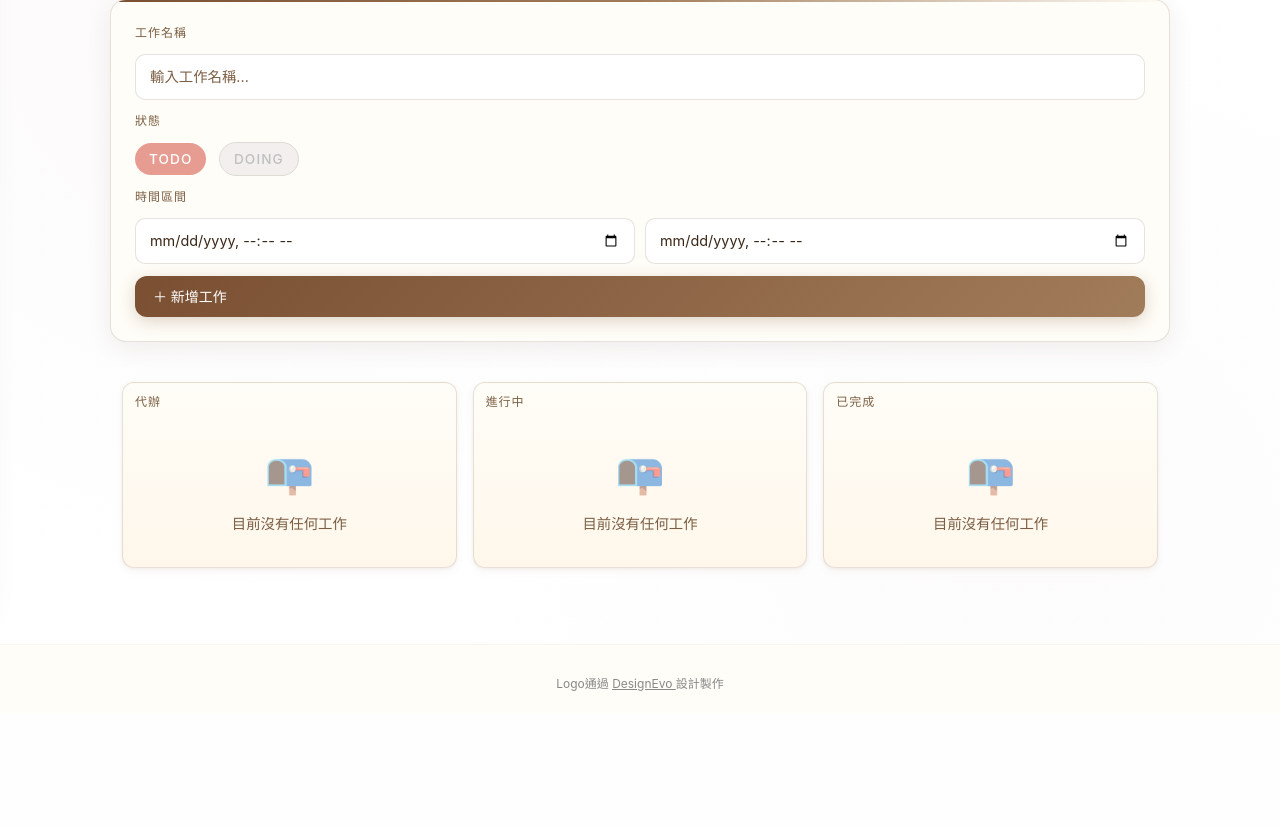
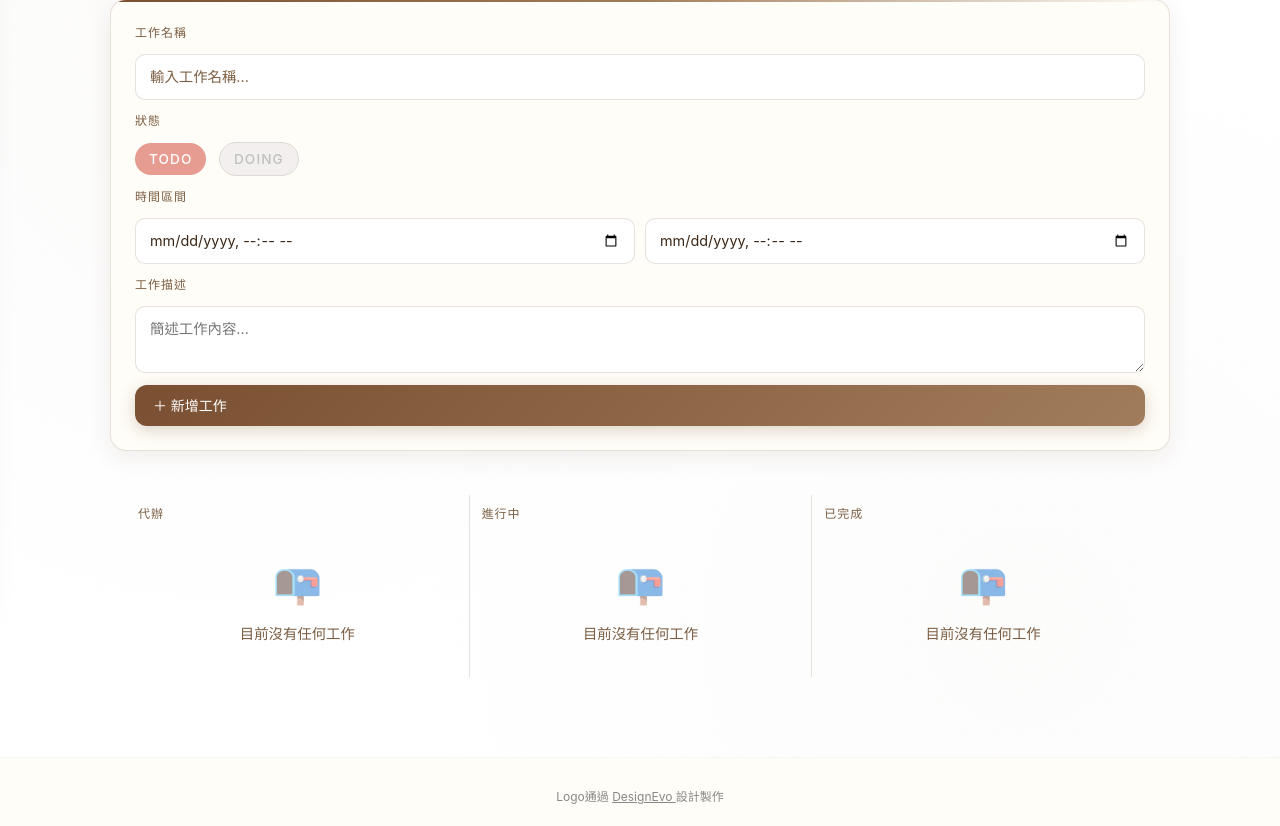
Before and after one commit to Zhuang-Day/WorkPlanManager, a Flask app: page / in a window 1280 px wide. Shown: the part 181-1007 px from the top of the page. Before the commit the page ends 872 px from the top, so only its background shows below. Run offline with Flask 3, Linux system fonts and the light colour scheme; data that the repository does not hold is empty; some libraries are stand-ins or nearby versions.

Commit message:
feat: allow entering task descriptions in task list, update UI accordingly

```diff
--- a/routes/index.py
+++ b/routes/index.py
@@ -48,6 +48,8 @@ def add():
         return "CSRF 驗證失敗", 403
 
     title = request.form.get("title")
+    status = request.form.get("status")
+    description = request.form.get("description")
     if not title:
         session["error"] = "title 不可為空"
         return redirect("/")
@@ -70,8 +72,8 @@ def add():
     conn, cursor = get_cursor()
     try:
         cursor.execute(
-            "INSERT INTO tasks (title, start_at, end_at) VALUES (%s, %s, %s);",
-            (title, start_at, end_at),
+            "INSERT INTO tasks (title, start_at, end_at, status,description) VALUES (%s, %s, %s, %s, %s);",
+            (title, start_at, end_at, status, description),
         )
         conn.commit()
     except Exception as e:
--- a/static/css/components/cards.css
+++ b/static/css/components/cards.css
@@ -14,31 +14,40 @@
 .task-container {
     display: grid;
     grid-template-columns: repeat(auto-fit, minmax(250px, 1fr));
-    gap: 16px;
-    padding: 12px;
-    border-radius: 8px;
+    gap: 12px;
+    /* 欄之間間距 */
+    padding: 16px;
+    background-color: var(--bg-task-column);
 }
 
 .task-column {
-    background: linear-gradient(to bottom, var(--bg-surface), var(--bg-task-column));
-    border: 1px solid var(--border);
-    /* 柔和邊框 */
     padding: 12px;
-    border-radius: 12px;
-    /* 圓角略增 */
     display: flex;
     flex-direction: column;
-    gap: 14px;
-    box-shadow:
-        0 1px 3px rgba(141, 103, 72, 0.08),
-        /* 接觸感 */
-        0 4px 8px rgba(141, 103, 72, 0.05);
-    /* 浮起感 */
+    gap: 12px;
+    /* 僅在左側加分隔線（除了第一欄） */
+    border-left: 1px solid var(--border);
+}
+
+.task-column:first-child {
+    border-left: none;
+    /* 第一欄不需要左邊線 */
 }
 
 /* ══════════════════════════════════════
    TASK CARD
    ────────────────────────────────────── */
+.task-container {
+    display: grid;
+    grid-template-columns: repeat(auto-fit, minmax(250px, 1fr));
+    gap: 0;
+    /* 不需要 gap，靠邊框區分 */
+    padding: 16px;
+    border-radius: 12px;
+    background-color: var(--bg-container);
+    /* 外框 */
+}
+
 .task-item {
     position: relative;
     display: flex;
@@ -47,14 +56,15 @@
     background: var(--bg-card);
     padding: 20px 22px;
     border-radius: var(--radius-card);
-    border: 1px solid var(--border);
-    box-shadow: var(--shadow-card);
+    border: 1px solid rgba(0, 0, 0, 0.08);
+    /* 調淡邊框 */
+    box-shadow: 0 2px 4px rgba(0, 0, 0, 0.05);
+    /* 輕微陰影 */
     transition: all 0.25s ease;
     overflow: hidden;
 }
 
 .task-item::after {
-    content: '';
     position: absolute;
     left: 0;
     top: 16px;
@@ -70,7 +80,7 @@
     transform: translateY(-3px);
     background: var(--bg-card-hover);
     border-color: var(--accent-1-20);
-    box-shadow: var(--shadow-hover), 0 0 0 1px var(--accent-1-08);
+    box-shadow: 0 4px 8px rgba(0, 0, 0, 0.08), 0 0 0 1px var(--accent-1-08);
 }
 
 .task-item:hover::after {
--- a/static/css/components/forms.css
+++ b/static/css/components/forms.css
@@ -24,7 +24,8 @@
 
 /* ── Inputs ── */
 .task-form input[type="text"],
-.task-form input[type="datetime-local"] {
+.task-form input[type="datetime-local"],
+.task-form textarea {
     padding: 11px 14px;
     background: var(--bg-input);
     border: 1px solid var(--border);
--- a/static/js/confirm_delete.js
+++ b/static/js/confirm_delete.js
@@ -1,10 +1,9 @@
 document.addEventListener("click", (event) => {
     const target = event.target;
-    // 判斷點擊的是否是刪除按鈕，且位於 .delete-form 表單中
-    if (target.matches(".delete-form button[type='submit']")) {
+    if (target.matches("button.btn-danger[type='submit']")) {
         const confirmed = confirm("確定要刪除？");
         if (!confirmed) {
-            event.preventDefault(); // 阻止表單送出
+            event.preventDefault();
         }
     }
 });
--- a/templates/index.html
+++ b/templates/index.html
@@ -24,6 +24,9 @@
         <input type="datetime-local" name="start_at" required>
         <input type="datetime-local" name="end_at" required>
     </div>
+
+    <div class="form-label">工作描述</div>
+    <textarea type="text" name="description" style="width:100%;" placeholder="簡述工作內容..."></textarea>
 
     <button type="submit" class="btn btn-primary">
         ＋ 新增工作
```
